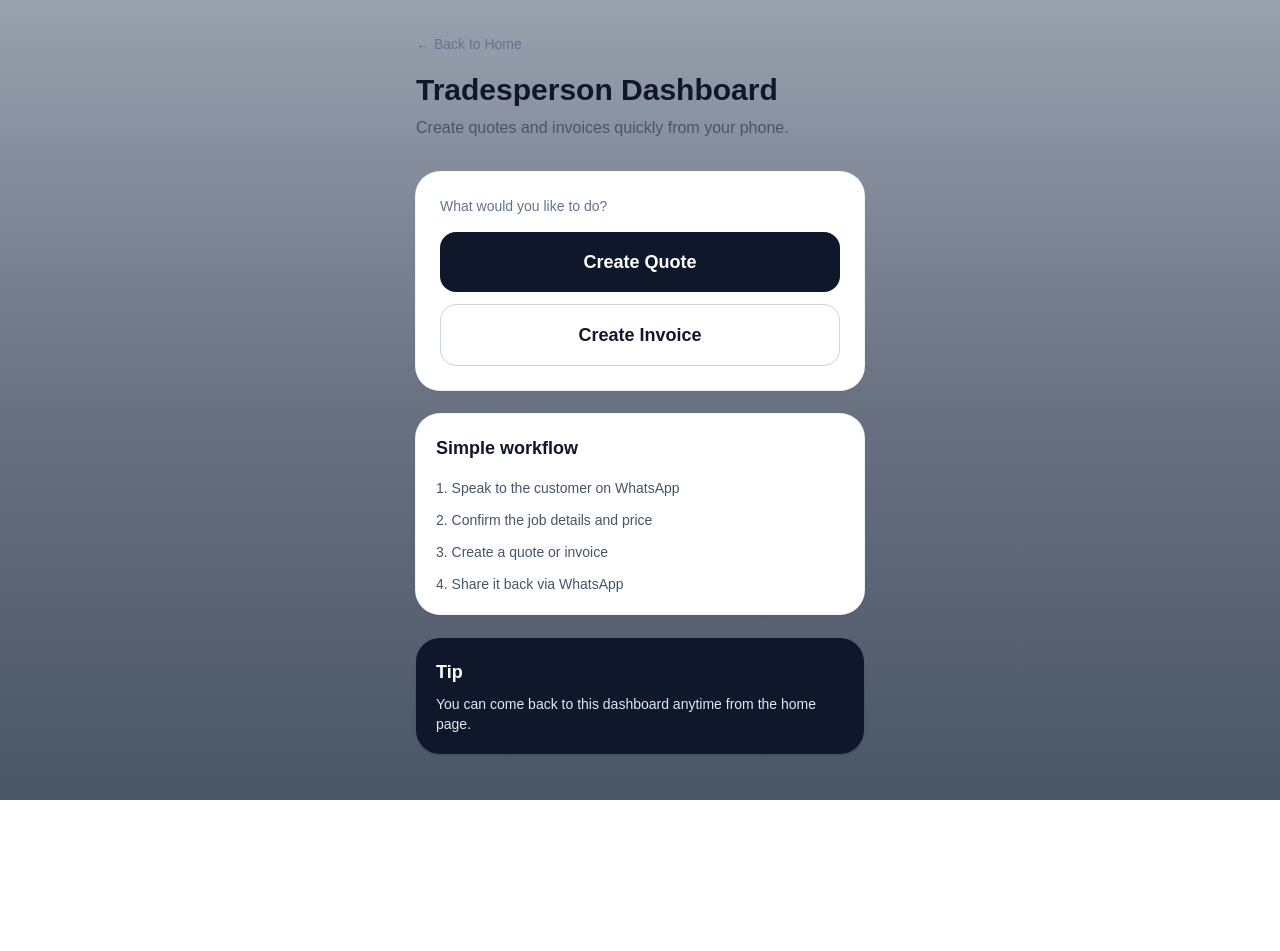
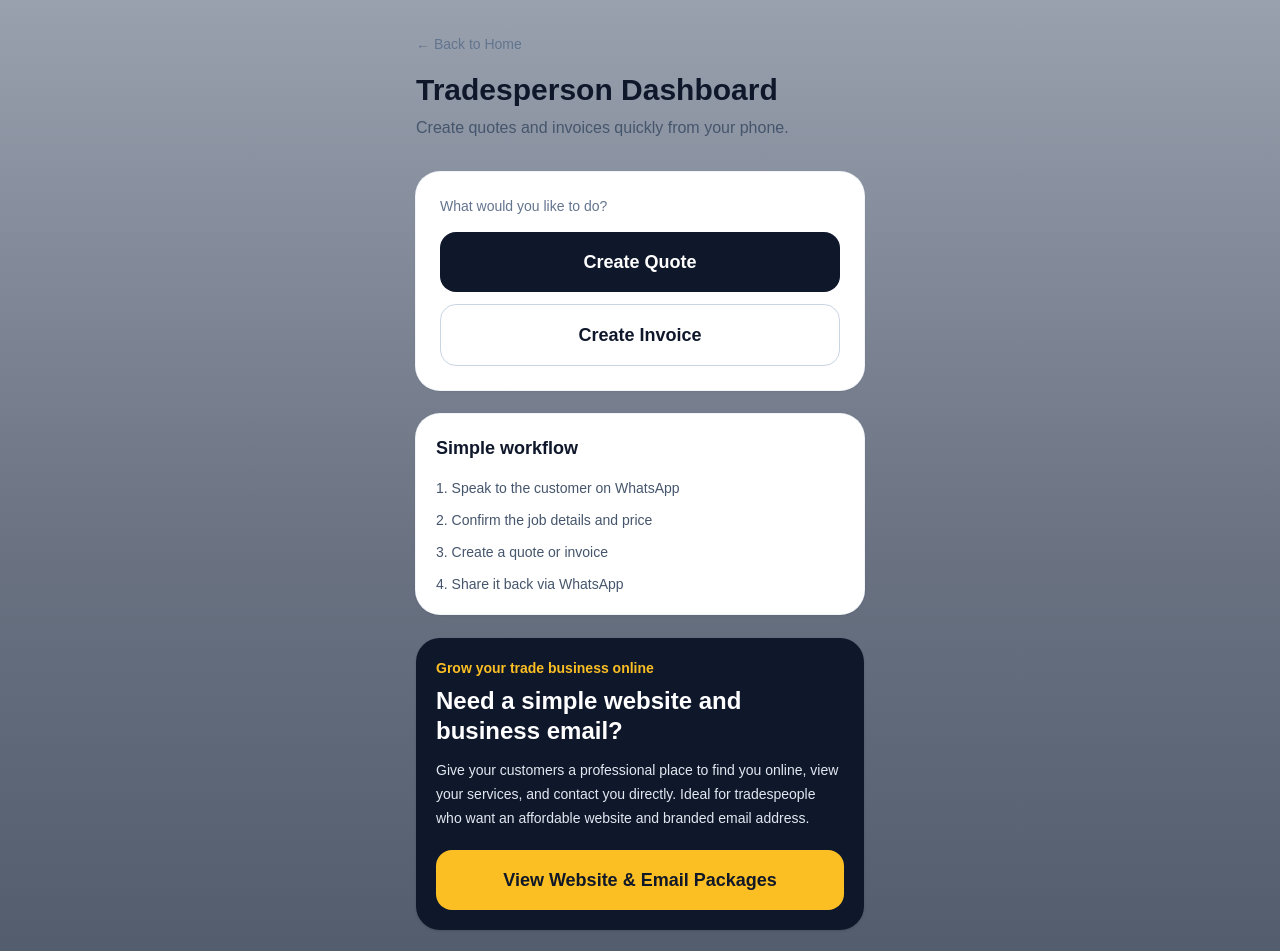
Before and after one commit to markkairostech-cloud/tradeconnect, a Next.js app: page /dashboard in a window 1280 px wide. Shown: the top 951 px of the page. Before the commit the page ends 800 px from the top, so only its background shows below. Built offline with nearby package versions, Linux system fonts and the light colour scheme.

Commit message:
Add link to Cheap as Chips

```diff
--- a/app/dashboard/page.tsx
+++ b/app/dashboard/page.tsx
@@ -50,11 +50,37 @@ export default function DashboardPage() {
         </section>
 
         <section className="mt-6 rounded-3xl bg-slate-900 p-5 text-white shadow-sm">
+          <p className="text-sm font-bold" style={{ color: "#fbbf24" }}>
+            Grow your trade business online
+          </p>
+
+          <h2 className="mt-2 text-2xl font-bold leading-tight">
+            Need a simple website and business email?
+          </h2>
+
+          <p className="mt-3 text-sm leading-6 text-slate-200">
+            Give your customers a professional place to find you online, view
+            your services, and contact you directly. Ideal for tradespeople who
+            want an affordable website and branded email address.
+          </p>
+
+          <a
+            href="https://cheap-as-chips.co.za"
+            target="_blank"
+            rel="noopener noreferrer"
+            className="mt-5 block w-full rounded-2xl px-5 py-4 text-center text-lg font-bold"
+            style={{ backgroundColor: "#fbbf24", color: "#111827" }}
+          >
+            View Website & Email Packages
+          </a>
+        </section>
+
+        <section className="mt-6 rounded-3xl bg-white p-5 shadow-sm ring-1 ring-slate-100">
           <h2 className="text-lg font-semibold">
             Tip
           </h2>
 
-          <p className="mt-2 text-sm text-slate-200">
+          <p className="mt-2 text-sm text-slate-600">
             You can come back to this dashboard anytime from the home page.
           </p>
         </section>
```
